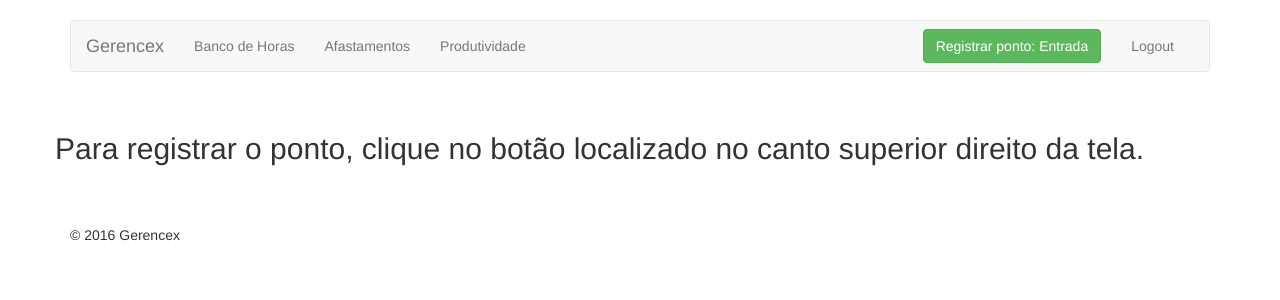
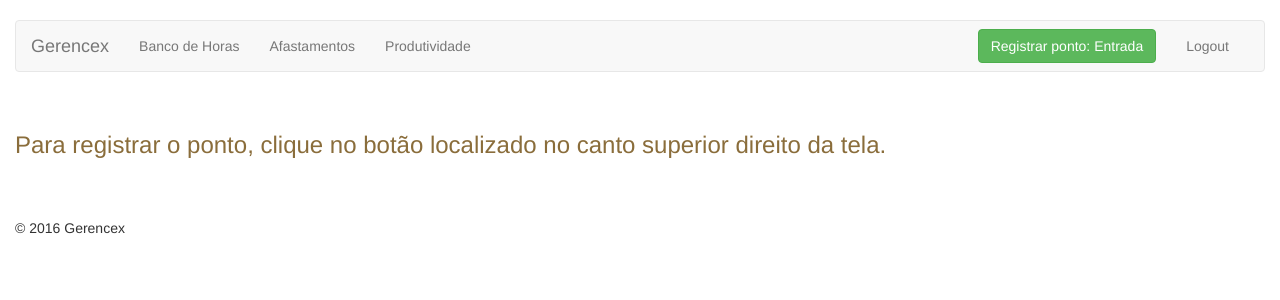
Before and after one commit to flavoso/gerencex, a Django app: a page that uses gerencex/core/templates/base.html in a window 1280 px wide. Shown: the top 300 px of the page. Run offline with Django 3.2, Linux system fonts and the light colour scheme; the visitor is signed in with stand-in values (Sample User, id 1); parts of the project's set-up code (start-up, migrations or seed data) failed here and were passed over; some libraries are stand-ins or nearby versions.

Commit message:
timing.html adequado ao bootstrap

```diff
--- a/gerencex/core/templates/base.html
+++ b/gerencex/core/templates/base.html
@@ -14,7 +14,7 @@
 {#    <link href='https://fonts.googleapis.com/css?family=Ubuntu:700' rel='stylesheet' type='text/css'>#}
 </head>
 <body>
-    <header class="container">
+    <header class="container-fluid">
     <nav class="navbar navbar-default" role="navigation">
         <div class="container-fluid">
             <div class="navbar-header">
@@ -55,9 +55,9 @@
     </header>
 {% block content %}
 {% endblock %}
-    <footer class="container">
+    <footer class="container-fluid">
       <div class="row">
-        <p class="col-sm-4">&copy; 2016 Gerencex</p>
+        <p class="col-md-4">&copy; 2016 Gerencex</p>
       </div>
     </footer>
 
--- a/gerencex/core/templates/index.html
+++ b/gerencex/core/templates/index.html
@@ -2,7 +2,7 @@
 {% load static %}
 
 {% block content %}
-<section class="container">
+<section class="container-fluid">
 <div class="row">
     <figure class="col-sm-4">
         <img src="{% static 'img/banco-de-horas.jpg' %}" class="img-rounded">
--- a/gerencex/core/templates/timing.html
+++ b/gerencex/core/templates/timing.html
@@ -4,18 +4,46 @@
 {#{% get_current_timezone as TIME_ZONE %}#}
 
 {% block content %}
-<section class="container">
-<div class="row">
+<section class="container-fluid">
     {% if post %}
-        <h2>Registro de ponto efetuado.</h2>
-        <ul>
-            <li>Usuário: {{ user.username }}</li>
-            <li>{{ register|capfirst }} em {{ time|localtime }}</li>
-        </ul>
+        <div class="row">
+            <div class="col-sm-6 col-sm-offset-3 text-sm-center">
+                {% if register == "entrada" %}
+                    <h3>Bem vindo, {{ user.first_name }} {{ user.last_name }}!</h3>
+                {% else %}
+                    <h3>Adeus, {{ user.first_name }} {{ user.last_name }}!</h3>
+                {% endif %}
+            </div>
+        </div>
+        <div class="row">
+            <div class="col-sm-4 col-sm-offset-4">
+                <h3 class="text-success">{{ register|capfirst }} registrada</h3>
+                <table class="table">
+                    <tbody>
+                        <tr>
+                            <td>Usuário:</td>
+                            <td class="text-primary">{{ user.username }}</td>
+                        </tr>
+                        <tr>
+                            <td>Data:</td>
+                            <td>{{ time|localtime|date:"SHORT_DATE_FORMAT" }}</td>
+                        </tr>
+                        <tr>
+                            <td>Horário:</td>
+                            <td>{{ time|localtime|date:"H:i:s" }}</td>
+                        </tr>
+                    </tbody>
+                </table>
+            </div>
+        </div>
     {% else %}
-        <h2>Para registrar o ponto, clique no botão localizado no canto superior direito da tela.</h2>
+        <div class="row">
+            <div class="col-md-12">
+                <h3 class="text-warning">Para registrar o ponto, clique no botão localizado
+                    no canto superior direito da tela.</h3>
+            </div>
+        </div>
     {% endif %}
-</div>
 </section>
 
 {% endblock %}
```
